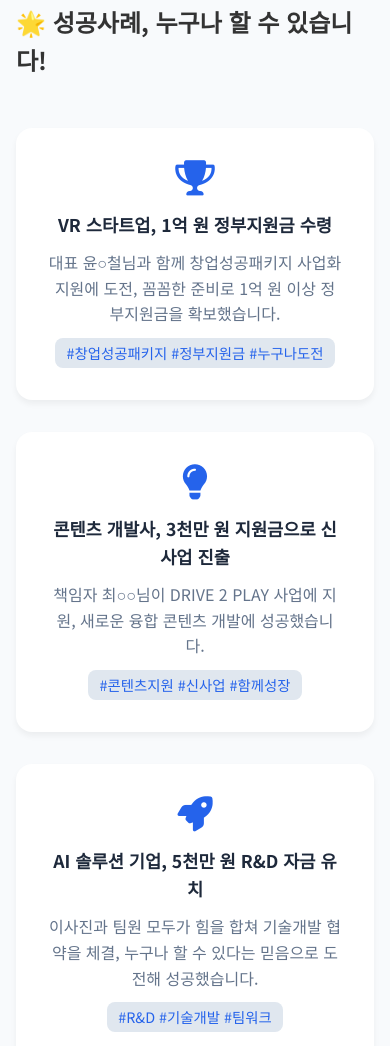
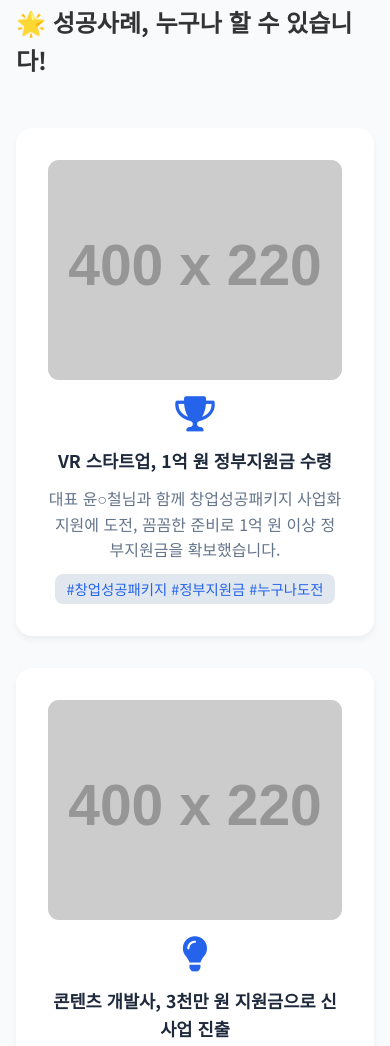
Before and after one commit to sewoong333/CFO190, a website: page index.html in a window 390 px wide. Shown: the part 5926-6972 px from the top of the page. Drawn offline with Linux system fonts and the light colour scheme; placeholder pictures from the web are drawn by us.

Commit message:
Add images to success case cards with responsive styling and placeholders

```diff
--- a/index.html
+++ b/index.html
@@ -204,24 +204,28 @@
             <h2>🌟 성공사례, 누구나 할 수 있습니다!</h2>
             <div class="cases-grid">
                 <div class="case-card">
+                    <img src="images/case1.jpg" alt="VR 스타트업 사례 이미지" onerror="this.onerror=null;this.src='https://via.placeholder.com/400x220?text=사례+이미지';" class="case-img"/>
                     <i class="fas fa-trophy"></i>
                     <h3>VR 스타트업, 1억 원 정부지원금 수령</h3>
                     <p>대표 윤○철님과 함께 창업성공패키지 사업화 지원에 도전, 꼼꼼한 준비로 1억 원 이상 정부지원금을 확보했습니다.</p>
                     <span class="case-meta">#창업성공패키지 #정부지원금 #누구나도전</span>
                 </div>
                 <div class="case-card">
+                    <img src="images/case2.jpg" alt="콘텐츠 개발사 사례 이미지" onerror="this.onerror=null;this.src='https://via.placeholder.com/400x220?text=사례+이미지';" class="case-img"/>
                     <i class="fas fa-lightbulb"></i>
                     <h3>콘텐츠 개발사, 3천만 원 지원금으로 신사업 진출</h3>
                     <p>책임자 최○○님이 DRIVE 2 PLAY 사업에 지원, 새로운 융합 콘텐츠 개발에 성공했습니다.</p>
                     <span class="case-meta">#콘텐츠지원 #신사업 #함께성장</span>
                 </div>
                 <div class="case-card">
+                    <img src="images/case3.jpg" alt="AI 솔루션 기업 사례 이미지" onerror="this.onerror=null;this.src='https://via.placeholder.com/400x220?text=사례+이미지';" class="case-img"/>
                     <i class="fas fa-rocket"></i>
                     <h3>AI 솔루션 기업, 5천만 원 R&D 자금 유치</h3>
                     <p>이사진과 팀원 모두가 힘을 합쳐 기술개발 협약을 체결, 누구나 할 수 있다는 믿음으로 도전해 성공했습니다.</p>
                     <span class="case-meta">#R&D #기술개발 #팀워크</span>
                 </div>
                 <div class="case-card">
+                    <img src="images/case4.jpg" alt="예비창업자 사례 이미지" onerror="this.onerror=null;this.src='https://via.placeholder.com/400x220?text=사례+이미지';" class="case-img"/>
                     <i class="fas fa-users"></i>
                     <h3>예비창업자, 캠퍼스 협약으로 창업의 꿈 실현</h3>
                     <p>백○진, 천○이 등 다양한 이사진이 남부캠퍼스 협약을 통해 창업 기회를 잡았습니다. 당신도 할 수 있습니다!</p>
--- a/styles.css
+++ b/styles.css
@@ -576,3 +576,16 @@ body {
     color: #2563eb;
     font-size: 1.1rem;
 }
+
+.case-img {
+    width: 100%;
+    max-width: 400px;
+    height: 220px;
+    object-fit: cover;
+    border-radius: 0.7rem;
+    margin-bottom: 1rem;
+    background: #e0e7ef;
+    display: block;
+    margin-left: auto;
+    margin-right: auto;
+}
```
